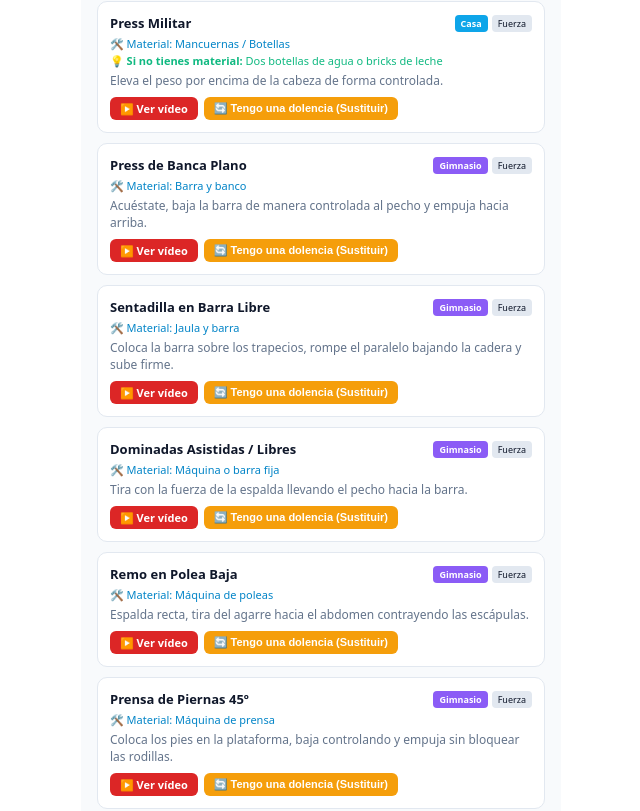
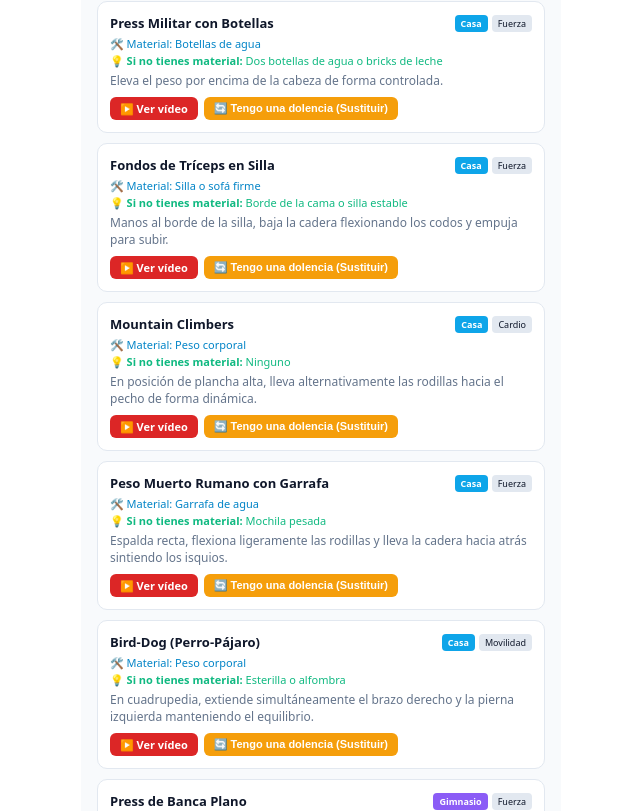
Before and after one commit to Natxmad-boop/fitapp, a React (Vite) app: page / in a window 1280 px wide. Shown: the part 1349-2160 px from the top of the page, without its empty margins (319-959 px from the left). Built offline with nearby package versions, Linux system fonts and the light colour scheme.

Commit message:
Update App.tsx

```diff
--- a/src/App.tsx
+++ b/src/App.tsx
@@ -62,6 +62,7 @@ const AVAILABLE_ALLERGIES = [
 ];
 
 const EXERCISES: Exercise[] = [
+  // --- CASA ---
   {
     id: '1',
     name: 'Sentadillas Libres',
@@ -134,14 +135,56 @@ const EXERCISES: Exercise[] = [
   },
   {
     id: '8',
-    name: 'Press Militar',
+    name: 'Press Militar con Botellas',
     location: 'Casa',
     category: 'Fuerza',
-    equipment: 'Mancuernas / Botellas',
+    equipment: 'Botellas de agua',
     homeSubstitute: 'Dos botellas de agua o bricks de leche',
     instructions: 'Eleva el peso por encima de la cabeza de forma controlada.',
     videoUrl: 'https://www.youtube.com/results?search_query=press+de+hombros+en+casa+con+botellas'
   },
+  {
+    id: 'c1',
+    name: 'Fondos de Tríceps en Silla',
+    location: 'Casa',
+    category: 'Fuerza',
+    equipment: 'Silla o sofá firme',
+    homeSubstitute: 'Borde de la cama o silla estable',
+    instructions: 'Manos al borde de la silla, baja la cadera flexionando los codos y empuja para subir.',
+    videoUrl: 'https://www.youtube.com/results?search_query=fondos+de+triceps+en+silla'
+  },
+  {
+    id: 'c2',
+    name: 'Mountain Climbers',
+    location: 'Casa',
+    category: 'Cardio',
+    equipment: 'Peso corporal',
+    homeSubstitute: 'Ninguno',
+    instructions: 'En posición de plancha alta, lleva alternativamente las rodillas hacia el pecho de forma dinámica.',
+    videoUrl: 'https://www.youtube.com/results?search_query=como+hacer+mountain+climbers'
+  },
+  {
+    id: 'c3',
+    name: 'Peso Muerto Rumano con Garrafa',
+    location: 'Casa',
+    category: 'Fuerza',
+    equipment: 'Garrafa de agua',
+    homeSubstitute: 'Mochila pesada',
+    instructions: 'Espalda recta, flexiona ligeramente las rodillas y lleva la cadera hacia atrás sintiendo los isquios.',
+    videoUrl: 'https://www.youtube.com/results?search_query=peso+muerto+con+garrafa+en+casa'
+  },
+  {
+    id: 'c4',
+    name: 'Bird-Dog (Perro-Pájaro)',
+    location: 'Casa',
+    category: 'Movilidad',
+    equipment: 'Peso corporal',
+    homeSubstitute: 'Esterilla o alfombra',
+    instructions: 'En cuadrupedia, extiende simultáneamente el brazo derecho y la pierna izquierda manteniendo el equilibrio.',
+    videoUrl: 'https://www.youtube.com/results?search_query=ejercicio+bird+dog+espalda'
+  },
+
+  // --- GIMNASIO ---
   {
     id: '9',
     name: 'Press de Banca Plano',
@@ -214,12 +257,12 @@ const EXERCISES: Exercise[] = [
   },
   {
     id: '16',
-    name: 'Elevaciones Laterales',
+    name: 'Elevaciones Laterales con Mancuernas',
     location: 'Gimnasio',
     category: 'Fuerza',
     equipment: 'Mancuernas',
     homeSubstitute: 'No aplica',
-    instructions: 'Eleva los brazos hacia los lados hasta la altura de los hombros.',
+    instructions: 'Eleva los brazos hacia los lados hasta la altura de los hombros con una ligera flexión de codo.',
     videoUrl: 'https://www.youtube.com/results?search_query=elevaciones+laterales+mancuernas'
   },
   {
@@ -241,6 +284,56 @@ const EXERCISES: Exercise[] = [
     homeSubstitute: 'No aplica',
     instructions: 'Mantén un ritmo constante aeróbico durante el tiempo establecido.',
     videoUrl: 'https://www.youtube.com/results?search_query=como+correr+en+cinta+de+gimnasio'
+  },
+  {
+    id: 'g1',
+    name: 'Peso Muerto Convencional',
+    location: 'Gimnasio',
+    category: 'Fuerza',
+    equipment: 'Barra olímpica y discos',
+    homeSubstitute: 'No aplica',
+    instructions: 'Pies al ancho de cadera, agarre mixto o prono, mantén la espalda neutra y eleva extendiendo cadera y rodillas.',
+    videoUrl: 'https://www.youtube.com/results?search_query=peso+muerto+convencional+tecnica'
+  },
+  {
+    id: 'g2',
+    name: 'Press Inclinado con Mancuernas',
+    location: 'Gimnasio',
+    category: 'Fuerza',
+    equipment: 'Banco inclinado y mancuernas',
+    homeSubstitute: 'No aplica',
+    instructions: 'Banco a unos 30-45 grados, baja las mancuernas controlando la zona superior del pecho y empuja arriba.',
+    videoUrl: 'https://www.youtube.com/results?search_query=press+inclinado+con+mancuernas'
+  },
+  {
+    id: 'g3',
+    name: 'Jalón al Pecho en Polea',
+    location: 'Gimnasio',
+    category: 'Fuerza',
+    equipment: 'Máquina de polea alta',
+    homeSubstitute: 'No aplica',
+    instructions: 'Agarre ancho, saca pecho y tira de la barra hacia la parte alta del esternón.',
+    videoUrl: 'https://www.youtube.com/results?search_query=jalon+al+pecho+en+polea+alta'
+  },
+  {
+    id: 'g4',
+    name: 'Elevación de Talones en Máquina (Gemelos)',
+    location: 'Gimnasio',
+    category: 'Fuerza',
+    equipment: 'Máquina de gemelos',
+    homeSubstitute: 'No aplica',
+    instructions: 'Apoya la punta de los pies, baja estirando el gemelo al máximo y eleve con fuerza.',
+    videoUrl: 'https://www.youtube.com/results?search_query=elevacion+de+talones+gemelos+maquina'
+  },
+  {
+    id: 'g5',
+    name: 'Curl de Bíceps con Barra Z',
+    location: 'Gimnasio',
+    category: 'Fuerza',
+    equipment: 'Barra Z y discos',
+    homeSubstitute: 'No aplica',
+    instructions: 'De pie, codos fijos a los costados y eleva la barra contrayendo los bíceps de forma estricta.',
+    videoUrl: 'https://www.youtube.com/results?search_query=curl+de+biceps+con+barra+z'
   }
 ];
 
@@ -372,18 +465,13 @@ export default function App() {
   const [selectedLocation, setSelectedLocation] = useState<'Todos' | 'Casa' | 'Gimnasio'>('Todos');
   const [selectedCategory, setSelectedCategory] = useState<string>('Todos');
 
-  // Ingredientes seleccionados para filtrar la nutrición y generar menús
   const [selectedIngredients, setSelectedIngredients] = useState<string[]>([]);
-
-  // Menú del día generado dinámicamente
   const [dailyMenu, setDailyMenu] = useState<{ desayuno?: MealIdea; almuerzo?: MealIdea; cena?: MealIdea; snack?: MealIdea }>({});
 
-  // Formulario registro entreno
   const [selectedExerciseName, setSelectedExerciseName] = useState<string>(EXERCISES[0].name);
   const [weightUsedInput, setWeightUsedInput] = useState<string>('');
   const [notesInput, setNotesInput] = useState<string>('');
 
-  // Nuevo usuario inputs
   const [newUserName, setNewUserName] = useState<string>('');
   const [newUserWeight, setNewUserWeight] = useState<string>('');
   const [newUserGoals, setNewUserGoals] = useState<string[]>(['Ganar fuerza']);
@@ -537,18 +625,12 @@ export default function App() {
     alert(`🏥 Sustituto sugerido por molestia:\n\n👉 En lugar de "${currentEx.name}", te recomendamos hacer:\n⭐ ${randomAlternative.name} (${randomAlternative.category} - ${randomAlternative.location})\n\n💡 Material: ${randomAlternative.equipment}`);
   };
 
-  // Generador inteligente de menú del día adaptado a alérgenos e ingredientes seleccionados
   const generateDailyMenu = () => {
     const userAllergies = profile.allergies || [];
-
-    // Filtrar recetas seguras (sin alérgenos del usuario)
     let safeMeals = MEALS.filter(meal => !meal.allergens.some(al => userAllergies.includes(al)));
-
-    // Si hay ingredientes seleccionados, dar prioridad a los que los contengan
     const matchingMeals = safeMeals.filter(meal =>
       selectedIngredients.length === 0 || meal.ingredients.some(ing => selectedIngredients.includes(ing))
     );
-
     const pool = matchingMeals.length > 0 ? matchingMeals : safeMeals;
 
     const breakfasts = pool.filter(m => m.type === 'Desayuno');
@@ -593,7 +675,6 @@ export default function App() {
   return (
     <div style={{ fontFamily: 'system-ui, sans-serif', maxWidth: '480px', margin: '0 auto', padding: '16px', paddingBottom: '90px', backgroundColor: t.bg, color: t.text, minHeight: '100vh', boxSizing: 'border-box' }}>
 
-      {/* Cabecera */}
       <header style={{ display: 'flex', justifyContent: 'space-between', alignItems: 'center', marginBottom: '16px' }}>
         <div>
           <h1 style={{ fontSize: '18px', margin: 0, color: t.primary }}>FitApp Pro ⚡</h1>
@@ -629,7 +710,7 @@ export default function App() {
 
             <h3 style={{ fontSize: '13px', margin: '10px 0 6px 0', color: t.textSec }}>Filtrar por tipo:</h3>
             <div style={{ display: 'flex', gap: '4px', flexWrap: 'wrap' }}>
-              {['Todos', 'Fuerza', 'Core', 'Cardio'].map(cat => (
+              {['Todos', 'Fuerza', 'Core', 'Cardio', 'Movilidad'].map(cat => (
                 <button
                   key={cat}
                   onClick={() => setSelectedCategory(cat)}
@@ -698,7 +779,7 @@ export default function App() {
         </div>
       )}
 
-      {/* PESTAÑA: NUTRICIÓN Y SELECCIÓN DE INGREDIENTES */}
+      {/* PESTAÑA: NUTRICIÓN */}
       {activeTab === 'nutricion' && (
         <div>
           {profile.allergies && profile.allergies.length > 0 && (
@@ -782,7 +863,7 @@ export default function App() {
         </div>
       )}
 
-      {/* PESTAÑA: MENÚ DEL DÍA INTELIGENTE */}
+      {/* PESTAÑA: MENÚ DEL DÍA */}
       {activeTab === 'menu' && (
         <div>
           <div style={{ backgroundColor: t.card, borderRadius: '12px', padding: '14px', border: `1px solid ${t.border}`, marginBottom: '14px', textAlign: 'center' }}>
@@ -804,8 +885,6 @@ export default function App() {
             </div>
           ) : (
             <div style={{ display: 'flex', flexDirection: 'column', gap: '10px' }}>
-
-              {/* Desayuno */}
               {dailyMenu.desayuno && (
                 <div style={{ backgroundColor: t.card, border: `1px solid ${t.border}`, borderRadius: '10px', padding: '12px' }}>
                   <div style={{ display: 'flex', justifyContent: 'space-between', marginBottom: '4px' }}>
@@ -817,7 +896,6 @@ export default function App() {
                 </div>
               )}
 
-              {/* Almuerzo */}
               {dailyMenu.almuerzo && (
                 <div style={{ backgroundColor: t.card, border: `1px solid ${t.border}`, borderRadius: '10px', padding: '12px' }}>
                   <div style={{ display: 'flex', justifyContent: 'space-between', marginBottom: '4px' }}>
@@ -829,7 +907,6 @@ export default function App() {
                 </div>
               )}
 
-              {/* Snack */}
               {dailyMenu.snack && (
                 <div style={{ backgroundColor: t.card, border: `1px solid ${t.border}`, borderRadius: '10px', padding: '12px' }}>
                   <div style={{ display: 'flex', justifyContent: 'space-between', marginBottom: '4px' }}>
@@ -841,7 +918,6 @@ export default function App() {
                 </div>
               )}
 
-              {/* Cena */}
               {dailyMenu.cena && (
                 <div style={{ backgroundColor: t.card, border: `1px solid ${t.border}`, borderRadius: '10px', padding: '12px' }}>
                   <div style={{ display: 'flex', justifyContent: 'space-between', marginBottom: '4px' }}>
@@ -852,13 +928,12 @@ export default function App() {
                   <p style={{ fontSize: '11px', color: t.textSec, margin: '0 0 6px 0' }}>{dailyMenu.cena.description}</p>
                 </div>
               )}
-
             </div>
           )}
         </div>
       )}
 
-      {/* PESTAÑA: PROGRESO Y AVANCES */}
+      {/* PESTAÑA: PROGRESO */}
       {activeTab === 'progreso' && (
         <div>
           <div style={{ backgroundColor: t.card, borderRadius: '12px', padding: '14px', border: `1px solid ${t.border}`, marginBottom: '16px' }}>
@@ -922,10 +997,9 @@ export default function App() {
         </div>
       )}
 
-      {/* PESTAÑA: PERFIL Y MULTI-USUARIO */}
+      {/* PESTAÑA: PERFIL */}
       {activeTab === 'perfil' && profile && (
         <div style={{ display: 'flex', flexDirection: 'column', gap: '14px' }}>
-
           <div style={{ backgroundColor: t.card, borderRadius: '12px', padding: '16px', border: `1px solid ${t.border}` }}>
             <h2 style={{ fontSize: '15px', marginTop: 0 }}>👥 Gestión de Usuarios</h2>
             <p style={{ fontSize: '11px', color: t.textSec, marginBottom: '10px' }}>Selecciona para cambiar o elimina los perfiles que ya no uses:</p>
@@ -1028,7 +1102,6 @@ export default function App() {
                   })}
                 </div>
               </div>
-
             </div>
           </div>
 
@@ -1107,11 +1180,10 @@ export default function App() {
               </button>
             </form>
           </div>
-
         </div>
       )}
 
-      {/* Barra de Navegación Inferior */}
+      {/* Navegación Inferior */}
       <nav style={{ position: 'fixed', bottom: 0, left: 0, right: 0, backgroundColor: t.card, borderTop: `1px solid ${t.border}`, display: 'flex', justifyContent: 'space-around', padding: '10px 0', maxWidth: '480px', margin: '0 auto', zIndex: 100 }}>
         <button onClick={() => setActiveTab('entreno')} style={{ background: 'none', border: 'none', fontSize: '11px', fontWeight: activeTab === 'entreno' ? '700' : '400', color: activeTab === 'entreno' ? t.primary : t.textSec, cursor: 'pointer', display: 'flex', flexDirection: 'column', alignItems: 'center', gap: '2px' }}>
           <span style={{ fontSize: '18px' }}>🏋️</span> Entreno
```
